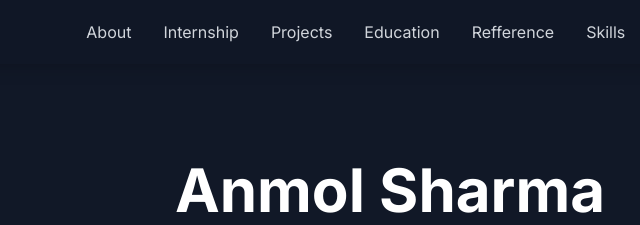
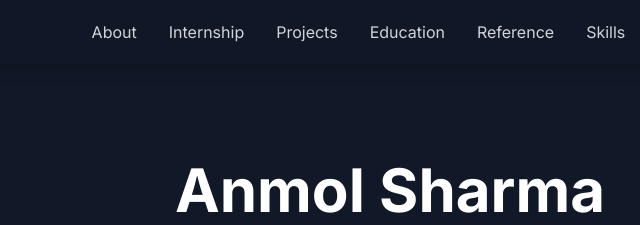
Before and after one commit to Anmol-Sharma-PMT/portfolio-, a plain HTML site: page index.html in a window 1280 px wide. Shown: the top 225 px of the page, 250-890 px from the left. Drawn offline with nearby package versions, Linux system fonts and the light colour scheme.

Commit message:
index.html

```diff
--- a/index.html
+++ b/index.html
@@ -37,7 +37,7 @@
                     <a href="#internship" class="text-gray-300 hover:text-indigo-400 transition-colors duration-300">Internship</a>
                     <a href="#projects" class="text-gray-300 hover:text-indigo-400 transition-colors duration-300">Projects</a>
                     <a href="#education" class="text-gray-300 hover:text-indigo-400 transition-colors duration-300">Education</a>
-                    <a href="#Refference" class="text-gray-300 hover:text-indigo-400 transition-colors duration-300">Refference</a>
+                    <a href="#Refference" class="text-gray-300 hover:text-indigo-400 transition-colors duration-300">Reference</a>
                     <a href="#skills" class="text-gray-300 hover:text-indigo-400 transition-colors duration-300">Skills</a>
                     <a href="#certifications" class="text-gray-300 hover:text-indigo-400 transition-colors duration-300">Certifications</a>
                     <a href="#contact-me" class="text-gray-300 hover:text-indigo-400 transition-colors duration-300">Contact Me</a>
@@ -56,7 +56,7 @@
             <a href="#internship" class="block text-gray-300 hover:text-indigo-400 transition-colors duration-300">Internship</a>
             <a href="#projects" class="block text-gray-300 hover:text-indigo-400 transition-colors duration-300">Projects</a>
             <a href="#education" class="block text-gray-300 hover:text-indigo-400 transition-colors duration-300">Education</a>
-            <a href="#Refference" class="block text-gray-300 hover:text-indigo-400 transition-colors duration-300">Refference</a>
+            <a href="#Refference" class="block text-gray-300 hover:text-indigo-400 transition-colors duration-300">Reference</a>
             <a href="#skills" class="block text-gray-300 hover:text-indigo-400 transition-colors duration-300">Skills</a>
             <a href="#certifications" class="block text-gray-300 hover:text-indigo-400 transition-colors duration-300">Certifications</a>
             <a href="#contact-me" class="block text-gray-300 hover:text-indigo-400 transition-colors duration-300">Contact Me</a>
@@ -225,7 +225,7 @@
         </section>
   <!-- refrence Section -->
         <section id="Refference" class="section my-16">
-            <h2 class="text-3xl font-bold text-center text-white mb-12">Refference</h2>
+            <h2 class="text-3xl font-bold text-center text-white mb-12">Reference</h2>
             <div class="max-w-4xl mx-auto grid grid-cols-1 md:grid-cols-2 gap-8">
                 <div class="bg-gray-800 p-6 rounded-lg shadow-lg">
                     <a href="https://www.linkedin.com/in/drashwinipandit"<h3 class="text-xl font-bold text-indigo-400">Dr. Ashwini Pandit</h3></a>
```
